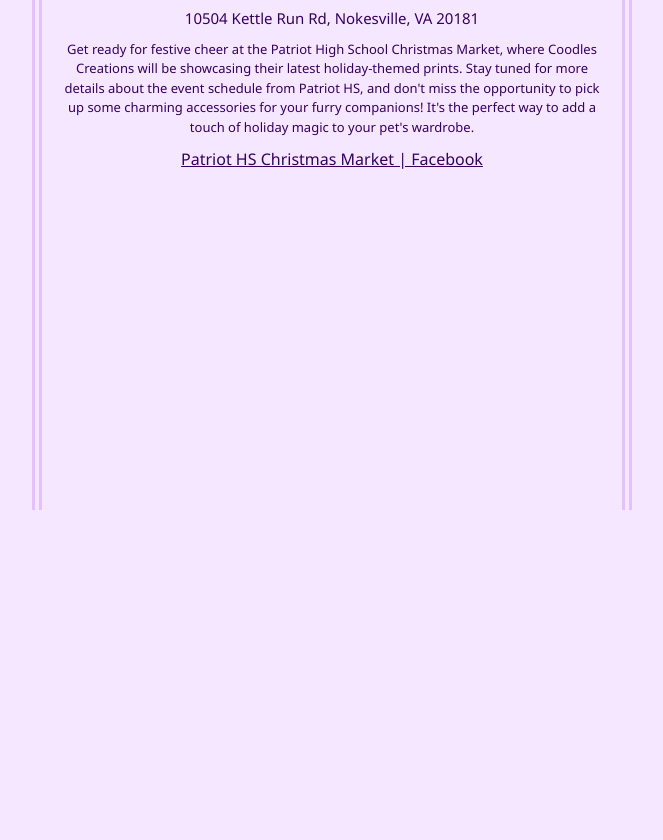
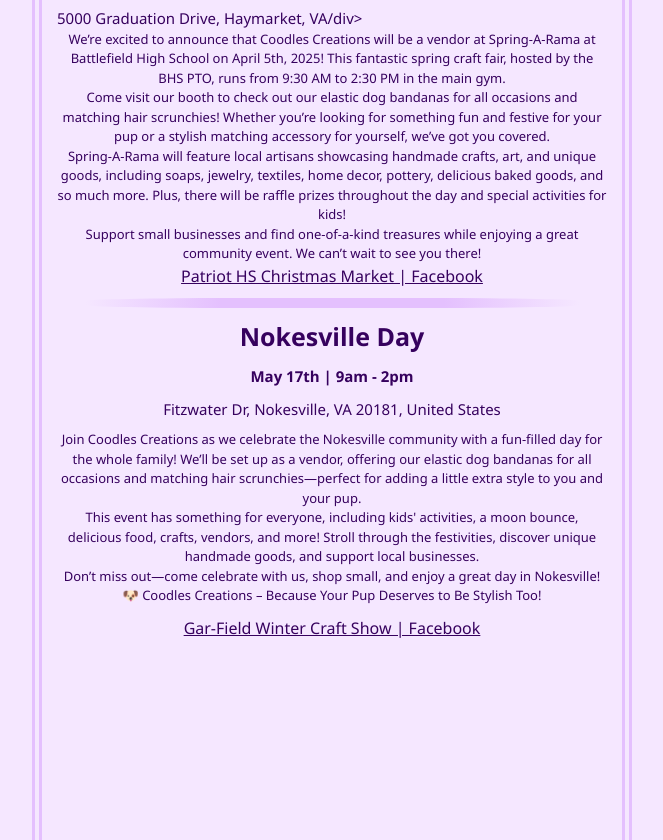
Before and after one commit to tfmcmenemy/coodlesCreationsLandingPAge, a plain HTML site: page events.html in a window 1280 px wide. Shown: the part 408-1248 px from the top of the page, without its empty margins (308-971 px from the left). Before the commit the page ends 918 px from the top, so only its background shows below. Drawn offline with Linux system fonts and the light colour scheme.

Commit message:
Update events.html
Updating events.

```diff
--- a/events.html
+++ b/events.html
@@ -94,33 +94,52 @@
             <div class="breakbar"></div> -->
 
             <div class="event">
-                <div class="title">Patriot High School Christmas Market</div>
-                <div class="date">Dec 7th | 10am - 3pm</div>
-                <div class="address">10504 Kettle Run Rd, Nokesville, VA 20181</div>
-                <div class="information">Get ready for festive cheer at the Patriot High School Christmas Market, where
-                    Coodles Creations will be showcasing
-                    their latest holiday-themed prints. Stay tuned for more details about the event schedule from
-                    Patriot HS, and don't miss
-                    the opportunity to pick up some charming accessories for your furry companions! It's the perfect way
-                    to add a touch of
-                    holiday magic to your pet's wardrobe.
+                <div class="title">Spring-A-Rama</div>
+                <div class="date">Apr 5th | 9:30am - 2:30pm</div>
+                <div class="address">5000 Graduation Drive, Haymarket, VA/div>
+                <div class="information"><p>We’re excited to announce that Coodles Creations will be a vendor at Spring-A-Rama at Battlefield High School on April 5th, 2025! This fantastic spring craft fair, hosted by the BHS PTO, runs from 9:30 AM to 2:30 PM in the main gym.
+
+</p>
+
+                    <p>Come visit our booth to check out our elastic dog bandanas for all occasions and matching hair scrunchies! Whether you’re looking for something fun and festive for your pup or a stylish matching accessory for yourself, we’ve got you covered.
+
+</p>
+                    <p>Spring-A-Rama will feature local artisans showcasing handmade crafts, art, and unique goods, including soaps, jewelry, textiles, home decor, pottery, delicious baked goods, and so much more. Plus, there will be raffle prizes throughout the day and special activities for kids!
+
+</p>
+
+                    <p>Support small businesses and find one-of-a-kind treasures while enjoying a great community event. We can’t wait to see you there!
+
+</p>
                 </div>
-                <div class="links"><a href="https://www.facebook.com/events/s/winter-holiday-market/1427775711223735/">Patriot HS Christmas Market | Facebook</a>
+                <div class="links"><a href="https://www.battlefieldhighschoolpto.com/post/spring-a-rama">Patriot HS Christmas Market | Facebook</a>
                 </div>
             </div>
 
 
-            <!-- <div class="breakbar"></div>
+            <div class="breakbar"></div>
 
             <div class="event">
-                <div class="title">Gar-Field Winter Craft Show</div>
-                <div class="date">December 14th | 9am - 3pm</div>
-                <div class="address">14000 Smoketown Rd, Woodbridge, VA 22192</div>
-                <div class="information">While this evenet is still pending.... Coodles Creations is coming to the Gar-Field Winter Craft Show! Find the perfect holiday gift for yourself or your pup with our cozy dog bandanas and matching scrunchies, or just pick up one of our stylish hair scrunchies. With festive and seasonal prints, we’ve got the perfect accessories to add a little flair to your winter wardrobe. Come visit us and enjoy a day full of holiday shopping and local crafts!
+                <div class="title">Nokesville Day</div>
+                <div class="date">May 17th | 9am - 2pm</div>
+                <div class="address">Fitzwater Dr, Nokesville, VA 20181, United States</div>
+                <div class="information"> <p>Join Coodles Creations as we celebrate the Nokesville community with a fun-filled day for the whole family! We’ll be set up as a vendor, offering our elastic dog bandanas for all occasions and matching hair scrunchies—perfect for adding a little extra style to you and your pup.
+
+
+                </p>
+                    <p>This event has something for everyone, including kids' activities, a moon bounce, delicious food, crafts, vendors, and more! Stroll through the festivities, discover unique handmade goods, and support local businesses.
+
+</p>
+                    <p>Don’t miss out—come celebrate with us, shop small, and enjoy a great day in Nokesville!
+
+</p>
+                    <p>🐶 Coodles Creations – Because Your Pup Deserves to Be Stylish Too!
+
+</p>
                 </div>
                 <div class="links"><a href="https://www.facebook.com/events/s/gar-field-winter-craft-show/515680357749840/">Gar-Field Winter Craft Show | Facebook</a>
                 </div>
-            </div> -->
+            </div>
 
             <div class="end"></div>
         </div>
```
